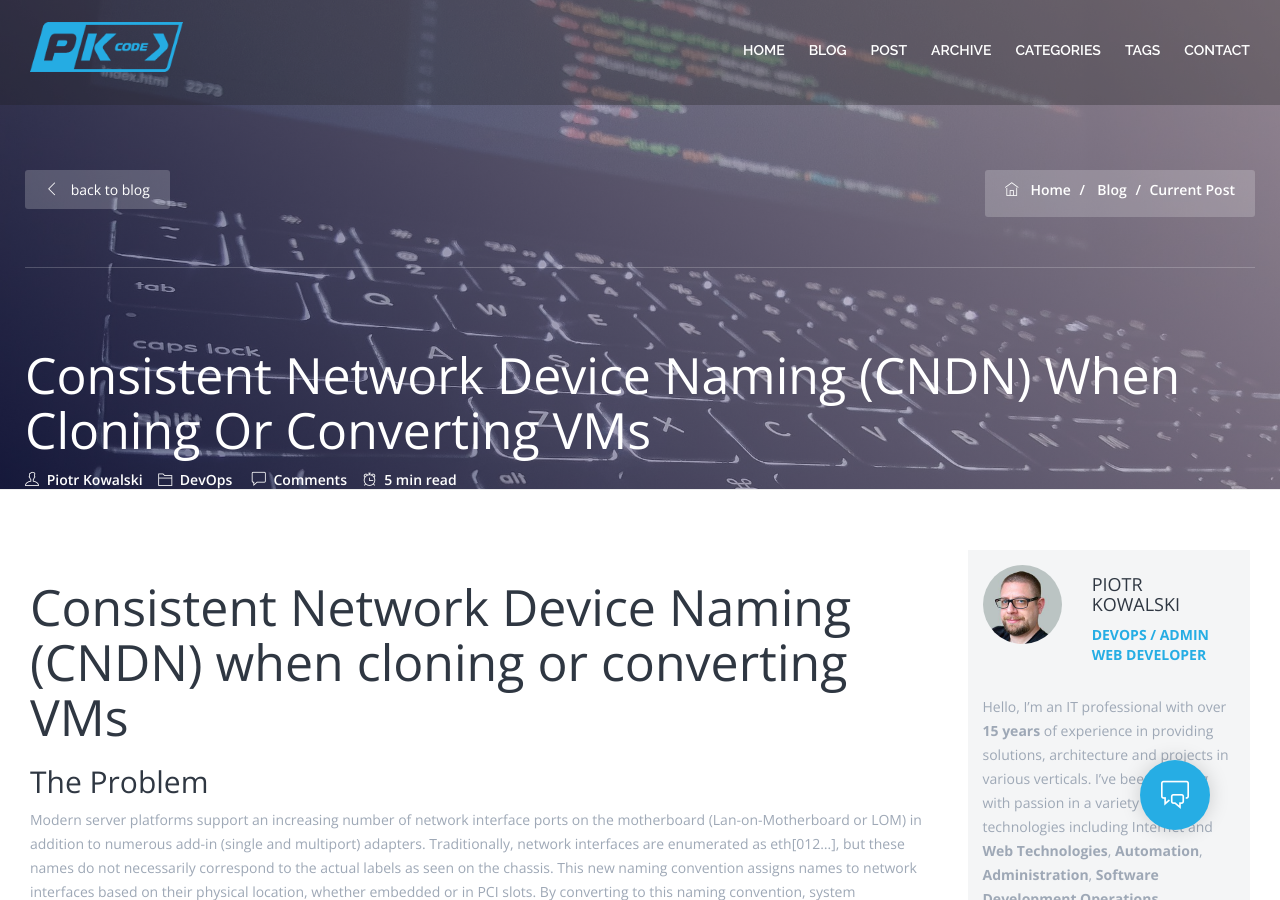
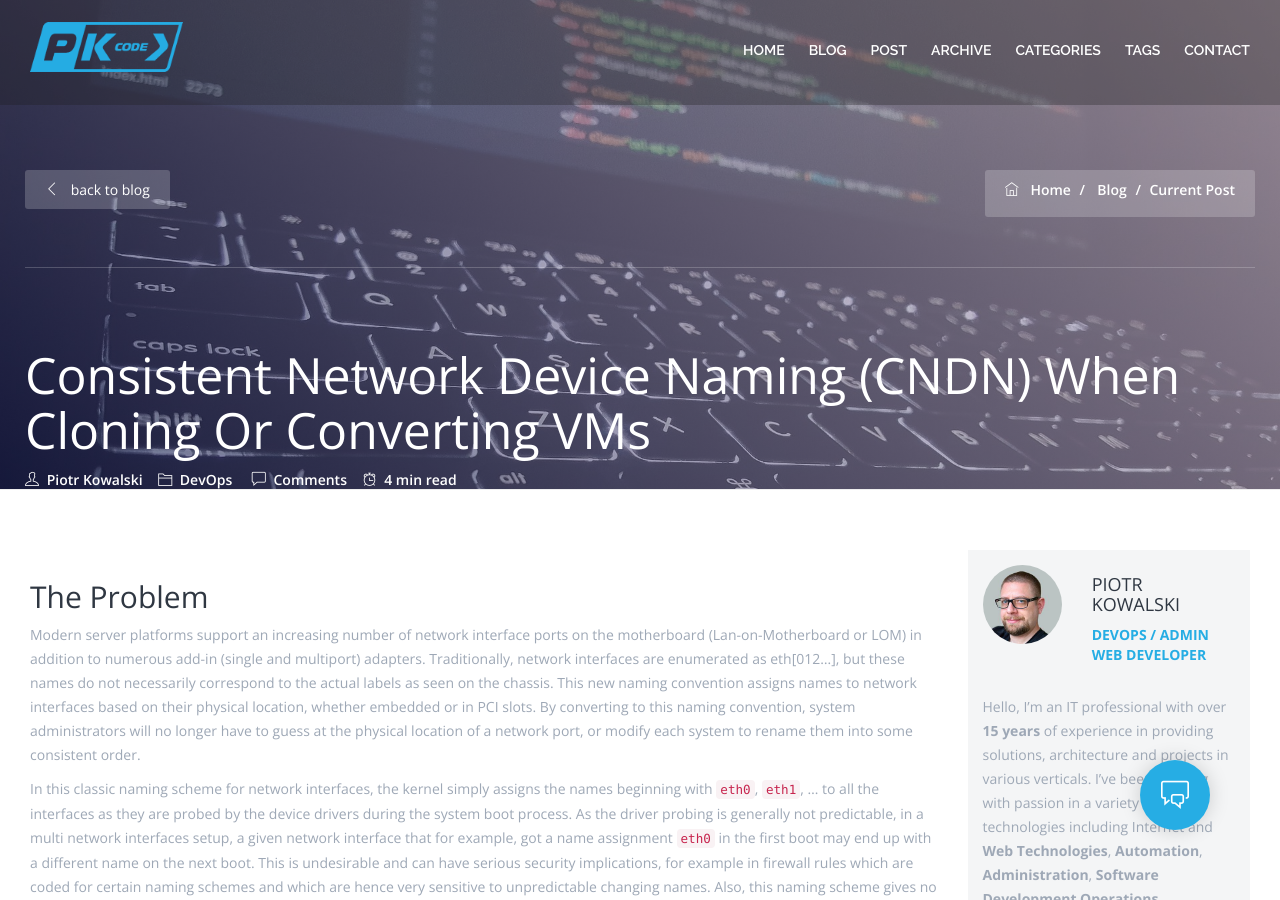
Before and after one commit to bitroniq/bitroniq.github.io, a Jekyll site: the page built from _posts/2020-07-28-consistent-network-interface-names.md, in a window 1280 px wide and 900 px high. Built offline with Jekyll 4.4.1, drawn with Linux system fonts in a browser that asks for light colours; comment, search, counter and statistics services are not loaded.

Commit message:
Refactor 2020-07-28-consistent-network-interface-names.md

```diff
--- a/_posts/2020-07-28-consistent-network-interface-names.md
+++ b/_posts/2020-07-28-consistent-network-interface-names.md
@@ -16,8 +16,6 @@ tags:
 categories:
   - DevOps
 ---
-
-# Consistent Network Device Naming (CNDN) when cloning or converting VMs
 
 ## The Problem
 
```
